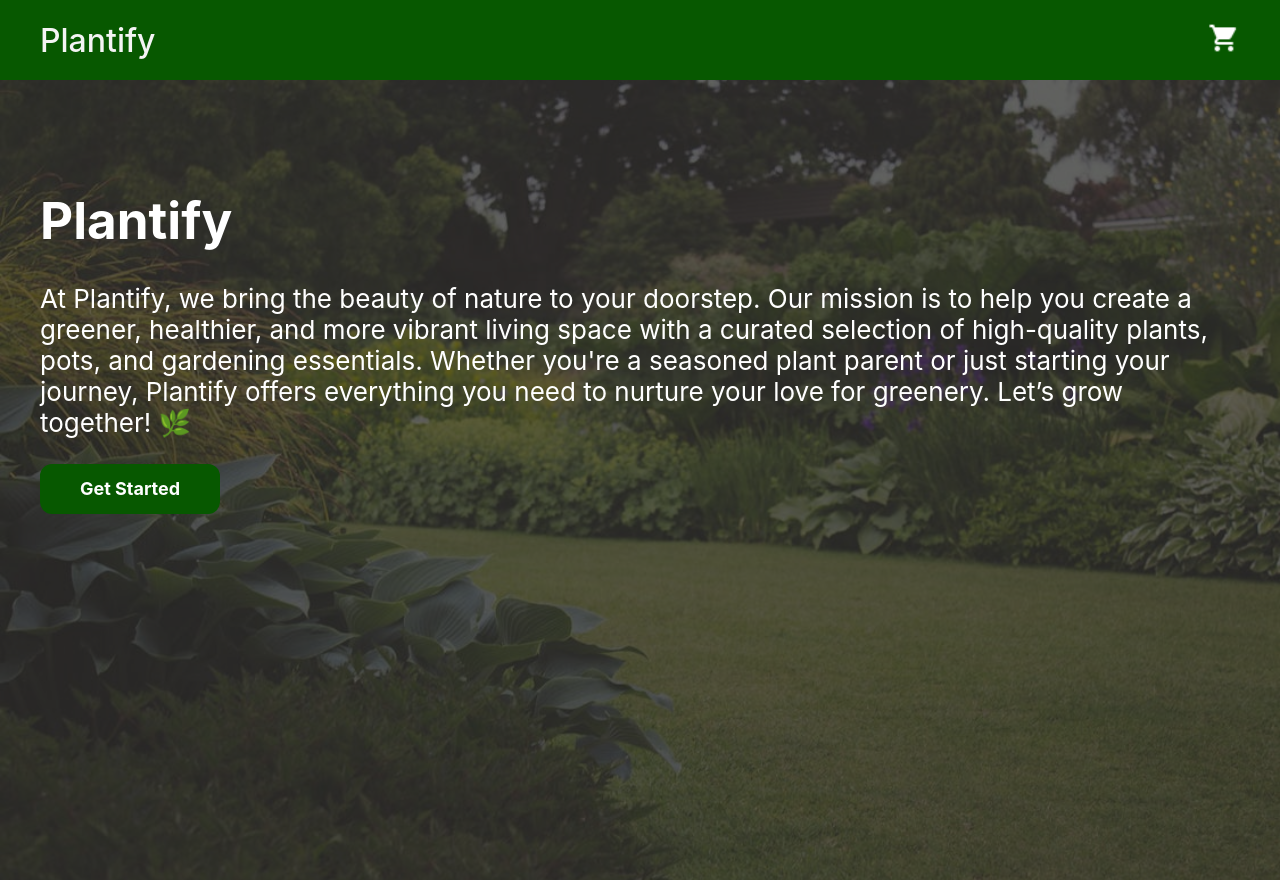
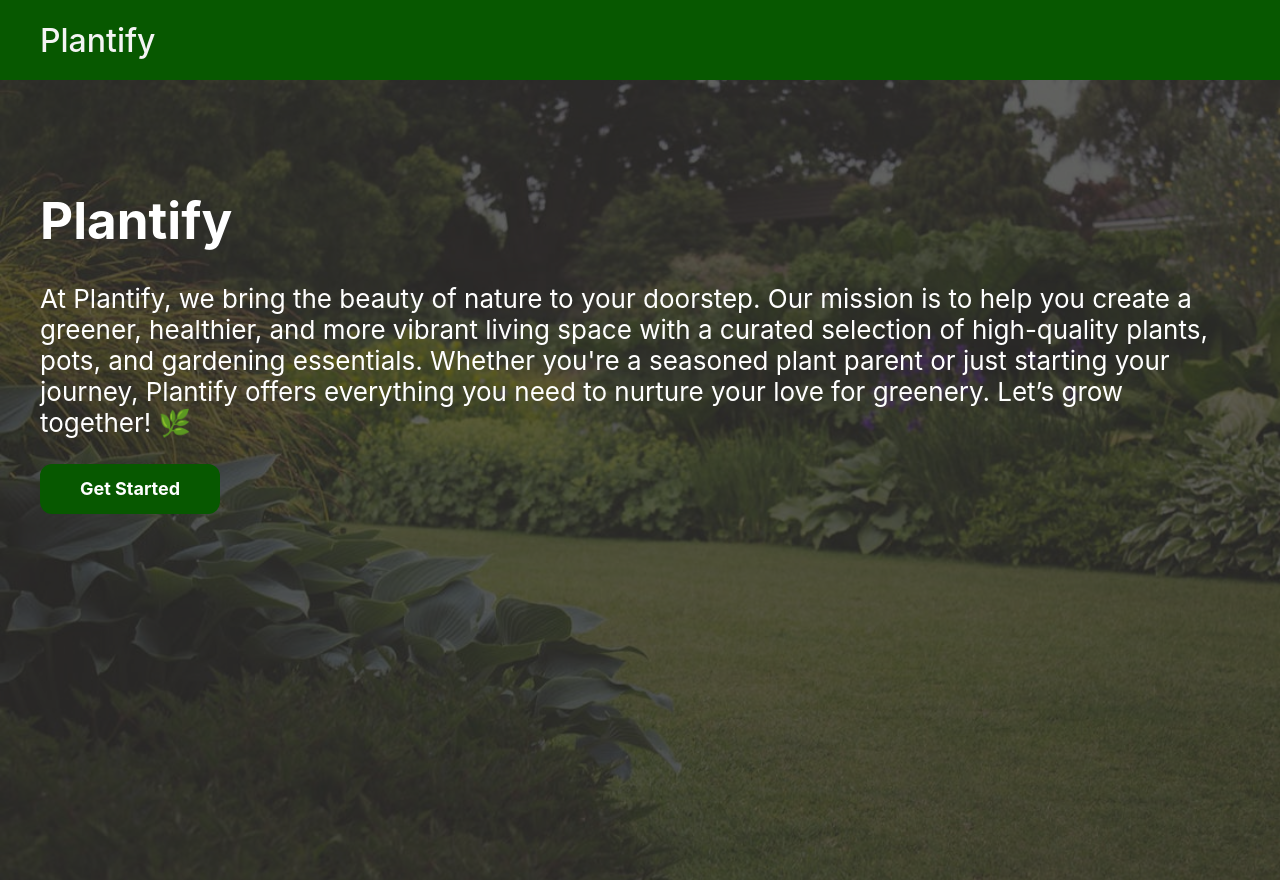
Before and after one commit to Hitallo-moreira/techbits, a React (Vite) app: page / in a window 1280 px wide. Built offline with nearby package versions, Linux system fonts and the light colour scheme.

Commit message:
feat: add condition on header

```diff
--- a/src/components/Header/Header.jsx
+++ b/src/components/Header/Header.jsx
@@ -1,10 +1,10 @@
 import React from 'react';
 import './header.css';
 import cart from '../../../public/cart.png';
-import { useNavigate } from 'react-router-dom';
+import { useNavigate, useLocation } from 'react-router-dom';
 export default function Header() {
   const navigate = useNavigate();
-
+  const location = useLocation();
 
   const handleGoToHome = () => {
     navigate('/');
@@ -20,9 +20,11 @@
         <div className='logo'>
           <span onClick={handleGoToHome}>Plantify</span>
         </div>
+        {location.pathname !== '/' && (
           <div onClick={handleCartAction}>
             <img src={cart} alt="minicart" />
           </div>
+        )}
       </div>
     </header>
   )
```
Lines whose indentation alone changed are shown as unchanged.
